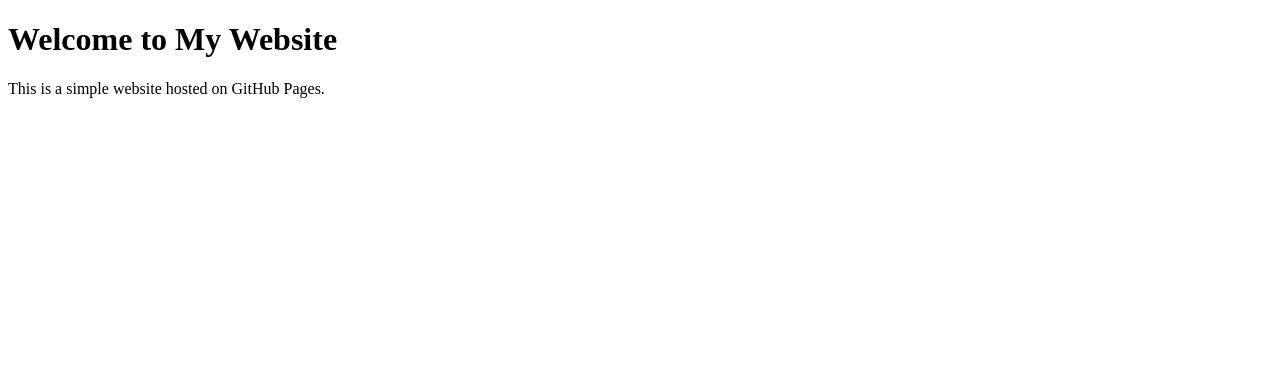
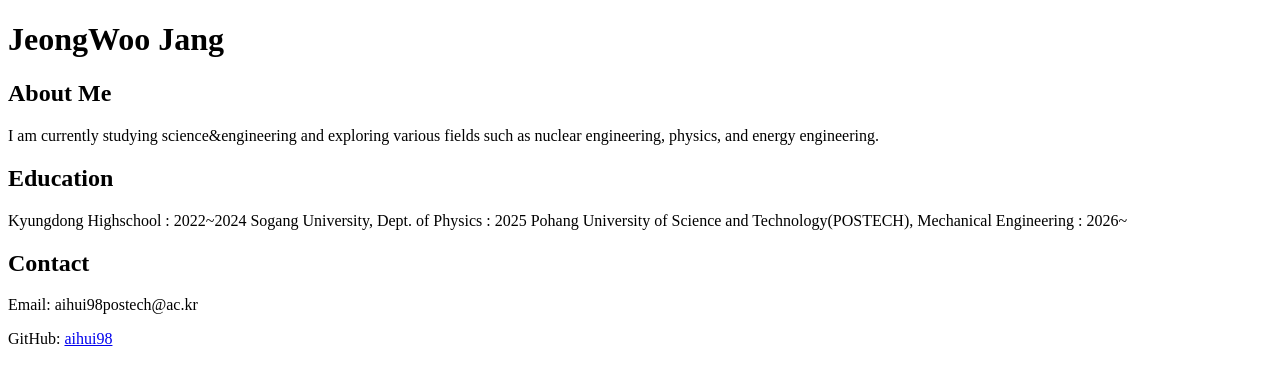
Before and after one commit to aihui98/aihui98, a plain HTML site: page index.html in a window 1280 px wide. Drawn offline with Linux system fonts and the light colour scheme.

Commit message:
Update index.html

```diff
--- a/index.html
+++ b/index.html
@@ -1,12 +1,32 @@
 <!DOCTYPE html>
 <html lang="en">
   <head>
-    <meta charset="UFT-8">
-    <meta name="viewport" content="width=device=width, initial=scale=1.0">
-    <title>My GitHub Page</title>
+    <meta charset="UTF-8">
+    <meta name="viewport" content="width=device-width, initial-scale=1.0">
+    <title>JeongWoo Jang</title>
   </head>
+
   <body>
-    <h1>Welcome to My Website</h1>
-    <p>This is a simple website hosted on GitHub Pages.</p>
+    <h1>JeongWoo Jang</h1>
+
+
+    <h2>About Me</h2>
+    <p>
+      I am currently studying science&engineering and exploring various fields such as nuclear engineering,
+      physics, and energy engineering.
+    </p>
+
+    <h2>Education</h2>
+    <p>
+      Kyungdong Highschool : 2022~2024
+      Sogang University, Dept. of Physics : 2025
+      Pohang University of Science and Technology(POSTECH), Mechanical Engineering : 2026~
+    </p>
+
+
+    <h2>Contact</h2>
+    <p>Email: aihui98postech@ac.kr</p>
+    <p>GitHub: <a href="https://github.com/aihui98">aihui98</a></p>
+
   </body>
 </html>
```
